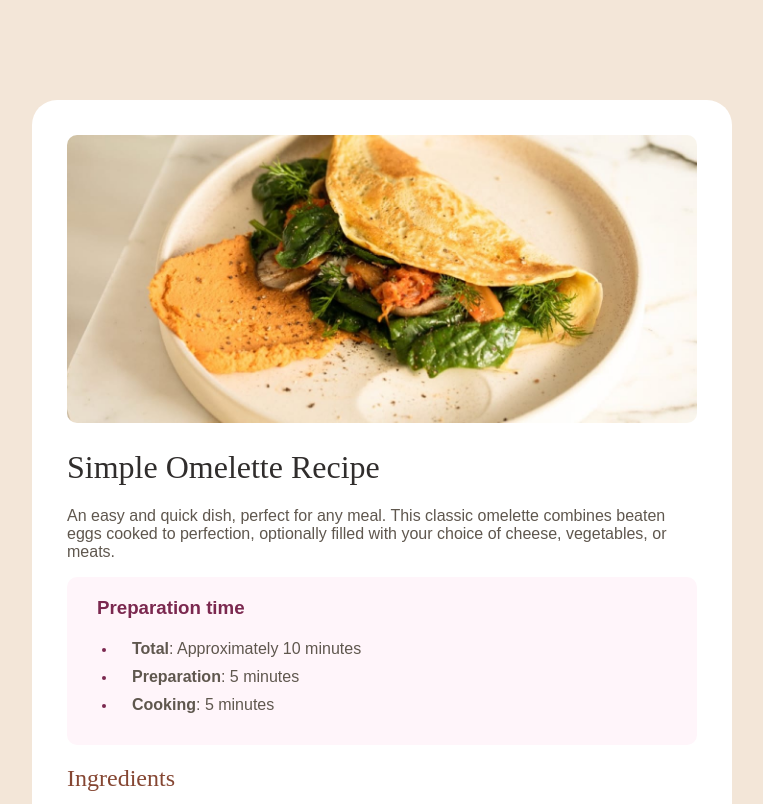
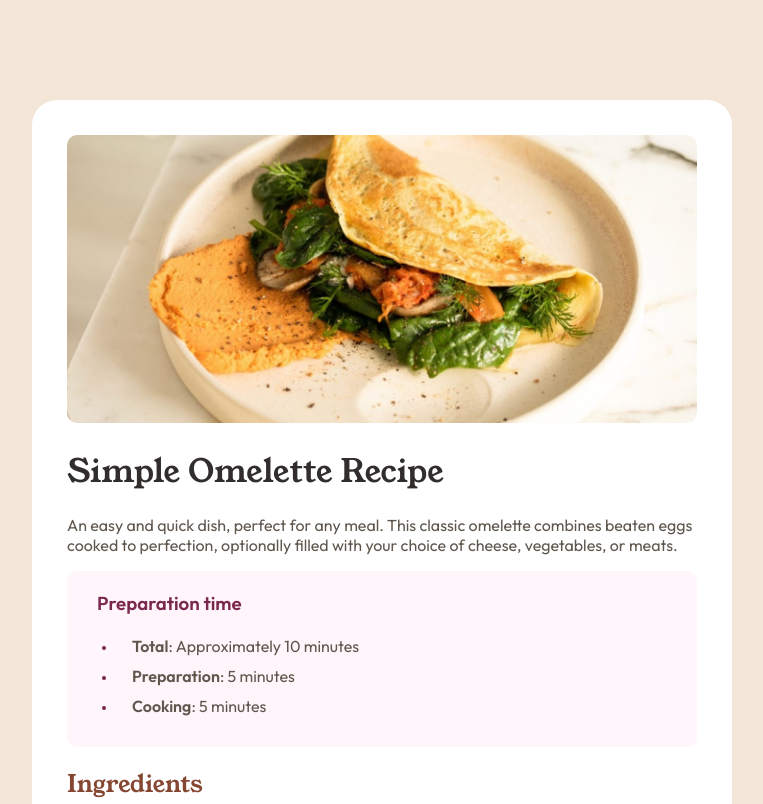
Before and after one commit to iridiffinis/recipe-page-main, a plain HTML site: page index.html in a window 1280 px wide. Shown: the top 804 px of the page, without its empty margins (258-1021 px from the left). Drawn offline with Linux system fonts and the light colour scheme.

Commit message:
Update index.html

```diff
--- a/index.html
+++ b/index.html
@@ -3,7 +3,12 @@
 <head>
   <meta charset="UTF-8">
   <meta name="viewport" content="width=device-width, initial-scale=1.0"> <!-- displays site properly based on user's device -->
-
+  <link rel="preconnect" href="https://fonts.googleapis.com">
+  <link rel="preconnect" href="https://fonts.gstatic.com" crossorigin>
+  <link href="https://fonts.googleapis.com/css2?family=Young+Serif&display=swap" rel="stylesheet">
+  <link rel="preconnect" href="https://fonts.googleapis.com">
+  <link rel="preconnect" href="https://fonts.gstatic.com" crossorigin>
+  <link href="https://fonts.googleapis.com/css2?family=Outfit:wght@100..900&display=swap" rel="stylesheet">
   <link rel="icon" type="image/png" sizes="32x32" href="./assets/images/favicon-32x32.png">
 
   <title>Frontend Mentor | Recipe page</title>
```
